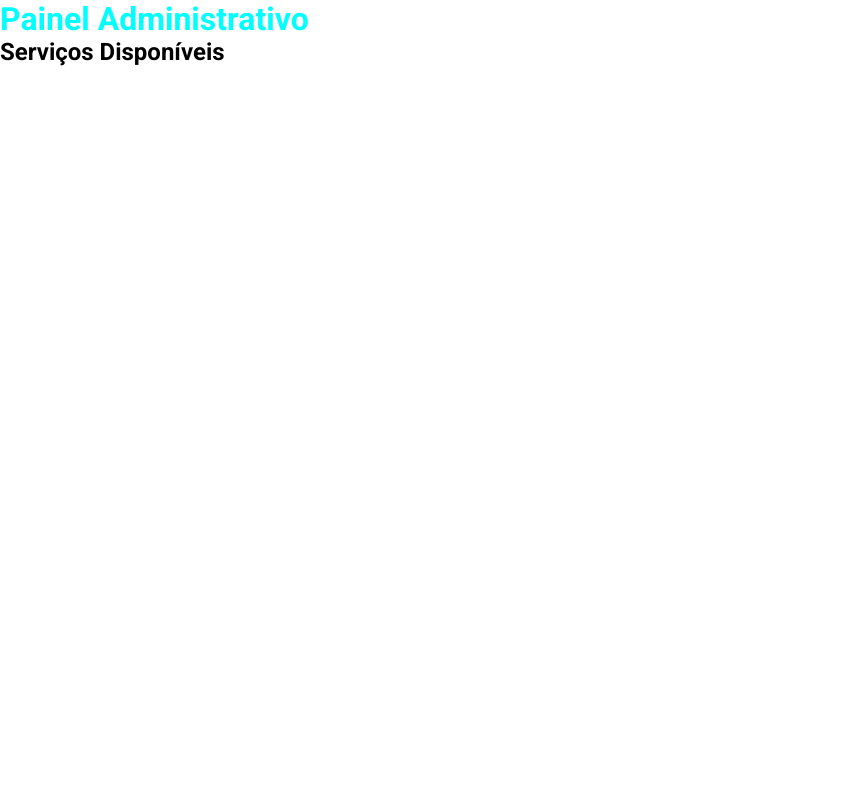
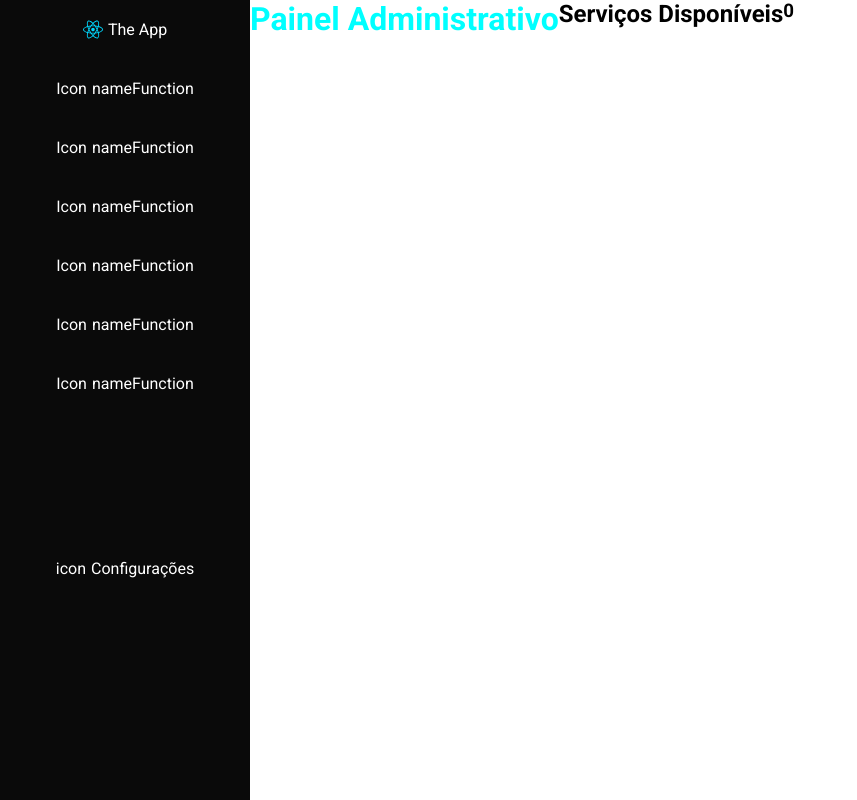
Before and after one commit to AllisonALDS/Management, a React (Vite) app: page /Agendamento2 in a window 1280 px wide. Shown: the whole page, without its empty margins (0-857 px from the left). Built offline with nearby package versions, Linux system fonts and the light colour scheme.

Commit message:
Contador Adicionado

```diff
--- /dev/null
+++ b/src/pages/AdminPainel/AdminPanel.css
@@ -0,0 +1,3 @@
+.container-painel-admin{
+    display: flex;
+}
--- a/src/pages/AdminPainel/AdminPanel.jsx
+++ b/src/pages/AdminPainel/AdminPanel.jsx
@@ -1,4 +1,6 @@
 import React, { useEffect, useState } from 'react';
+import './AdminPanel.css';
+import Menu from '../../components/Menu/menu';
 
 const fetchServicesFromLocalStorage = () => {
   const savedServices = localStorage.getItem('services');
@@ -23,19 +25,32 @@ const AdminPanel = () => {
     localStorage.setItem('services', JSON.stringify(updatedServices));
   };
 
+  function contar() {
+    const qtd = fetchServicesFromLocalStorage()
+    let cont = qtd.length
+    return cont
+  }
+
   return (
-    <div>
+    <div className='container-painel-admin'>
+
+      <Menu/>
+
       <h1>Painel Administrativo</h1>
       <h2>Serviços Disponíveis</h2>
-
+      <h3 id='mostrar'> {contar()} </h3>
       <ul>
         {services.map(service => (
+
+
           <li key={service.id}>
             Serviço: {service.name} - Descrição {service.description} - Hora: {service.price} - Data: {service.data}
             <button onClick={() => deleteService(service.id)}>Excluir</button>
           </li>
         ))}
       </ul>
+
+
     </div>
   );
 };
```
